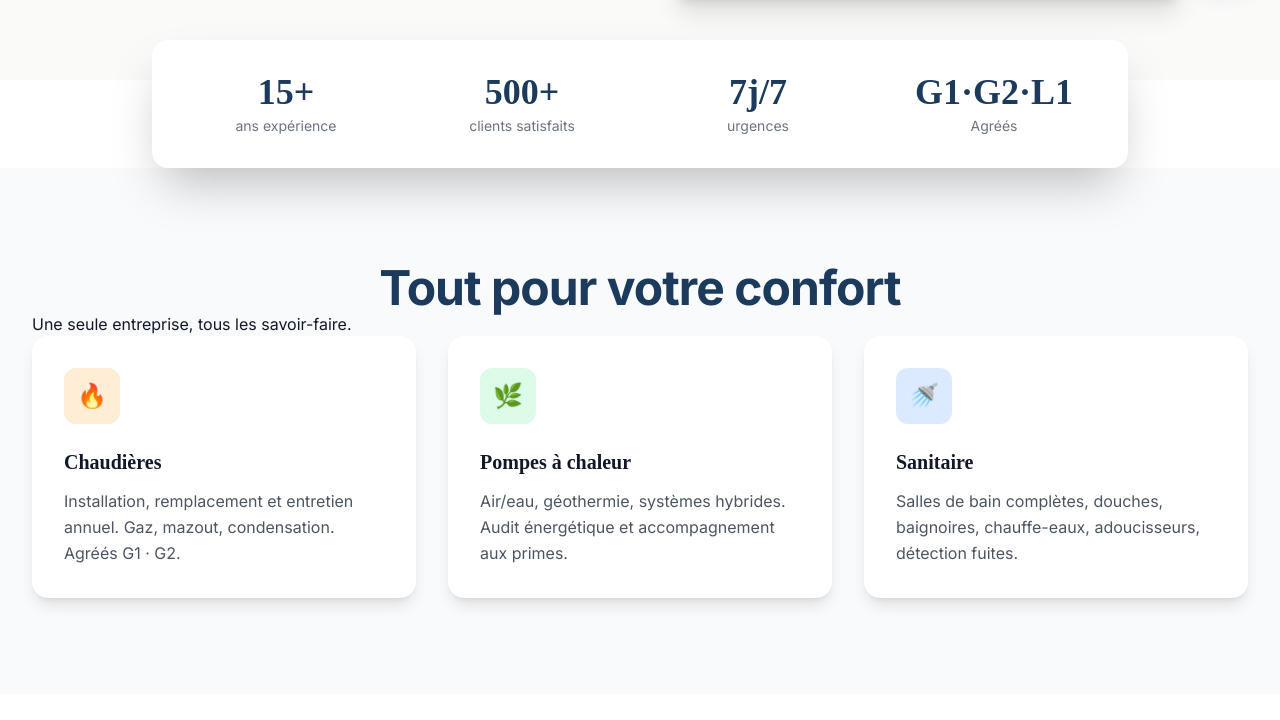
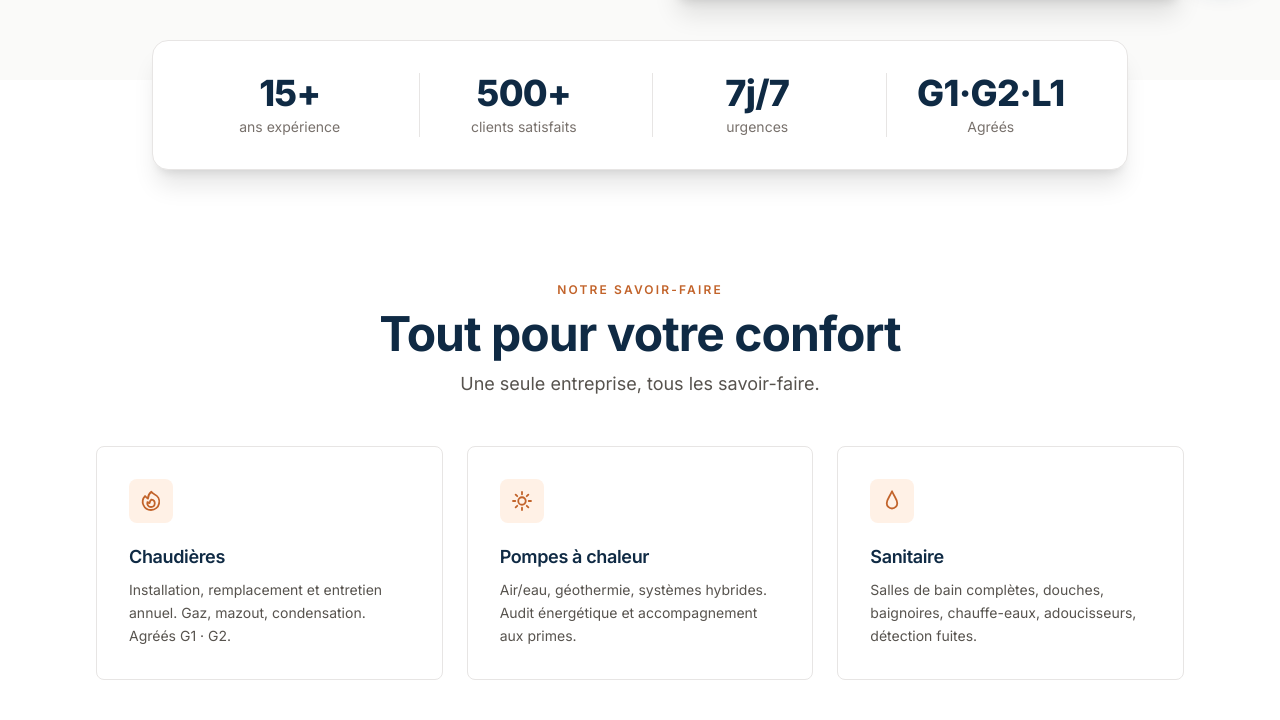
Before and after one commit to IA-optimist/chauffage-moi-v2, an Astro site: page / in a window 1280 px wide. Shown: the part 800-1520 px from the top of the page. Built offline with nearby package versions, Linux system fonts and the light colour scheme; Astro itself is replaced by a stand-in of ours.

Commit message:
feat(design): refonte stat card et services (SVG icons)

```diff
--- a/src/pages/index.astro
+++ b/src/pages/index.astro
@@ -95,11 +95,11 @@ const stats = [
   <!-- Stats -->
   <section class="relative -mt-10 z-20">
     <div class="max-w-5xl mx-auto px-4 sm:px-6">
-      <div class="bg-white rounded-2xl shadow-2xl p-8 grid grid-cols-2 md:grid-cols-4 gap-8">
+      <div class="bg-white rounded-2xl shadow-xl border border-stone-200 p-6 md:p-8 grid grid-cols-2 md:grid-cols-4 gap-6 md:divide-x md:divide-stone-200">
         {stats.map(s => (
-          <div class="text-center">
-            <div class="text-3xl md:text-4xl font-bold text-[#1B3A5C] font-[family-name:Playfair_Display,serif]">{s.value}</div>
-            <div class="text-gray-500 text-sm mt-1">{s.label}</div>
+          <div class="text-center md:px-4">
+            <div class="text-3xl md:text-4xl font-extrabold tracking-tightish text-marine">{s.value}</div>
+            <div class="text-stone-500 text-xs sm:text-sm mt-1">{s.label}</div>
           </div>
         ))}
       </div>
@@ -107,25 +107,32 @@ const stats = [
   </section>
 
   <!-- Services -->
-  <section id="services" class="py-24 bg-[#F8FAFC]">
-    <div class="max-w-7xl mx-auto px-4 sm:px-6 lg:px-8">
-      <h2 class="section-title text-[#1B3A5C]">Tout pour votre confort</h2>
-      <p class="section-subtitle">Une seule entreprise, tous les savoir-faire.</p>
-      <div class="grid md:grid-cols-3 gap-8">
-        <a href="/services#chauffage" class="group bg-white rounded-2xl p-8 shadow-lg hover:shadow-2xl transition-all duration-300 hover:-translate-y-2">
-          <div class="w-14 h-14 bg-orange-100 rounded-xl flex items-center justify-center mb-6 text-2xl">🔥</div>
-          <h3 class="text-xl font-bold mb-3 font-[family-name:Playfair_Display,serif] group-hover:text-[#E8521A] transition-colors">Chaudières</h3>
-          <p class="text-gray-600 leading-relaxed">Installation, remplacement et entretien annuel. Gaz, mazout, condensation. Agréés G1 · G2.</p>
+  <section id="services" class="py-20 lg:py-28 bg-white">
+    <div class="max-w-6xl mx-auto px-4 sm:px-6 lg:px-8">
+      <span class="section-eyebrow">Notre savoir-faire</span>
+      <h2 class="section-title">Tout pour votre confort</h2>
+      <p class="section-lead">Une seule entreprise, tous les savoir-faire.</p>
+      <div class="grid md:grid-cols-3 gap-6">
+        <a href="/services#chauffage" class="group bg-white rounded-lg border border-stone-200 hover:border-cuivre p-8 transition-colors hover:shadow-md">
+          <div class="w-11 h-11 rounded-lg bg-cuivre-soft text-cuivre flex items-center justify-center mb-5">
+            <svg class="w-6 h-6" fill="none" stroke="currentColor" stroke-width="1.8" viewBox="0 0 24 24"><path stroke-linecap="round" stroke-linejoin="round" d="M15.362 5.214A8.252 8.252 0 0112 21 8.25 8.25 0 016.038 7.048 8.287 8.287 0 009 9.6a8.983 8.983 0 013.361-6.867 8.21 8.21 0 003.001 2.48z"/><path stroke-linecap="round" stroke-linejoin="round" d="M12 18a3.75 3.75 0 00.495-7.467 5.99 5.99 0 00-1.925 3.546 5.974 5.974 0 01-2.133-1A3.75 3.75 0 0012 18z"/></svg>
+          </div>
+          <h3 class="text-lg font-semibold text-marine mb-2 tracking-tightish">Chaudières</h3>
+          <p class="text-stone-600 text-sm leading-relaxed">Installation, remplacement et entretien annuel. Gaz, mazout, condensation. Agréés G1 · G2.</p>
         </a>
-        <a href="/services#energies" class="group bg-white rounded-2xl p-8 shadow-lg hover:shadow-2xl transition-all duration-300 hover:-translate-y-2">
-          <div class="w-14 h-14 bg-green-100 rounded-xl flex items-center justify-center mb-6 text-2xl">🌿</div>
-          <h3 class="text-xl font-bold mb-3 font-[family-name:Playfair_Display,serif] group-hover:text-[#E8521A] transition-colors">Pompes à chaleur</h3>
-          <p class="text-gray-600 leading-relaxed">Air/eau, géothermie, systèmes hybrides. Audit énergétique et accompagnement aux primes.</p>
+        <a href="/services#energies" class="group bg-white rounded-lg border border-stone-200 hover:border-cuivre p-8 transition-colors hover:shadow-md">
+          <div class="w-11 h-11 rounded-lg bg-cuivre-soft text-cuivre flex items-center justify-center mb-5">
+            <svg class="w-6 h-6" fill="none" stroke="currentColor" stroke-width="1.8" viewBox="0 0 24 24"><path stroke-linecap="round" stroke-linejoin="round" d="M12 3v2.25m6.364.386l-1.591 1.591M21 12h-2.25m-.386 6.364l-1.591-1.591M12 18.75V21m-4.773-4.227l-1.591 1.591M5.25 12H3m4.227-4.773L5.636 5.636M15.75 12a3.75 3.75 0 11-7.5 0 3.75 3.75 0 017.5 0z"/></svg>
+          </div>
+          <h3 class="text-lg font-semibold text-marine mb-2 tracking-tightish">Pompes à chaleur</h3>
+          <p class="text-stone-600 text-sm leading-relaxed">Air/eau, géothermie, systèmes hybrides. Audit énergétique et accompagnement aux primes.</p>
         </a>
-        <a href="/services#sanitaire" class="group bg-white rounded-2xl p-8 shadow-lg hover:shadow-2xl transition-all duration-300 hover:-translate-y-2">
-          <div class="w-14 h-14 bg-blue-100 rounded-xl flex items-center justify-center mb-6 text-2xl">🚿</div>
-          <h3 class="text-xl font-bold mb-3 font-[family-name:Playfair_Display,serif] group-hover:text-[#E8521A] transition-colors">Sanitaire</h3>
-          <p class="text-gray-600 leading-relaxed">Salles de bain complètes, douches, baignoires, chauffe-eaux, adoucisseurs, détection fuites.</p>
+        <a href="/services#sanitaire" class="group bg-white rounded-lg border border-stone-200 hover:border-cuivre p-8 transition-colors hover:shadow-md">
+          <div class="w-11 h-11 rounded-lg bg-cuivre-soft text-cuivre flex items-center justify-center mb-5">
+            <svg class="w-6 h-6" fill="none" stroke="currentColor" stroke-width="1.8" viewBox="0 0 24 24"><path stroke-linecap="round" stroke-linejoin="round" d="M12 2.25c-2.429 5.778-5.25 7.875-5.25 12a5.25 5.25 0 0010.5 0c0-4.125-2.821-6.222-5.25-12z"/></svg>
+          </div>
+          <h3 class="text-lg font-semibold text-marine mb-2 tracking-tightish">Sanitaire</h3>
+          <p class="text-stone-600 text-sm leading-relaxed">Salles de bain complètes, douches, baignoires, chauffe-eaux, adoucisseurs, détection fuites.</p>
         </a>
       </div>
     </div>
```
